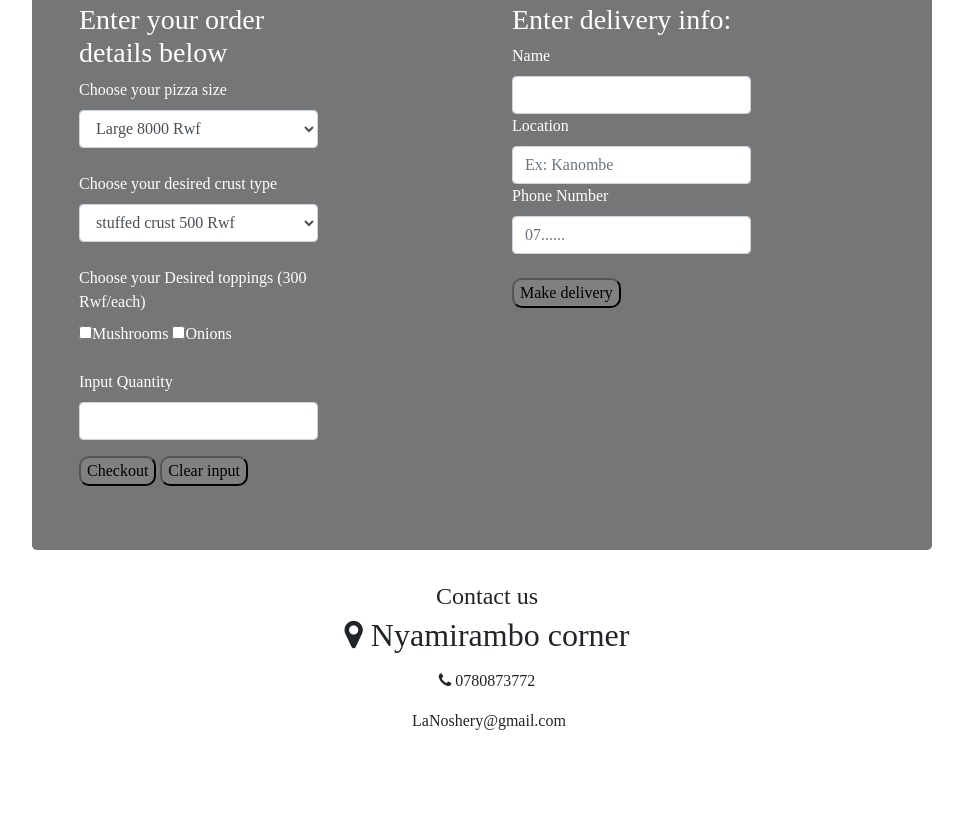
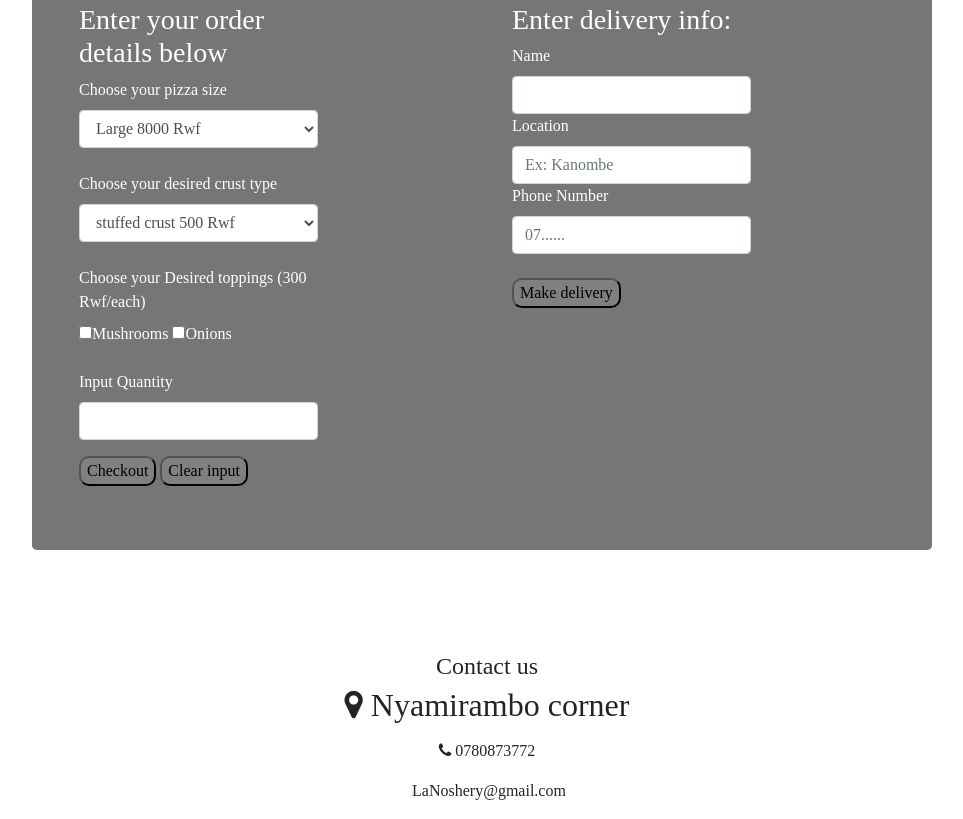
Before and after one commit to Benitha250/LaNoshery, a plain HTML site: page index.html in a window 1280 px wide. Shown: the part 814-1633 px from the top of the page, without its empty margins (153-1116 px from the left). Before the commit the page ends 1563 px from the top, so only its background shows below. Drawn offline with Linux system fonts and the light colour scheme; a web font is replaced by a local one.

Commit message:
add styles on footer section

```diff
--- a/css/index.css
+++ b/css/index.css
@@ -40,3 +40,9 @@
     background-color: grey;
     border-radius: 10px;
 }
+
+/*-------------------footer section---------------------- */
+
+footer{
+    padding-top:70px;
+}
```
